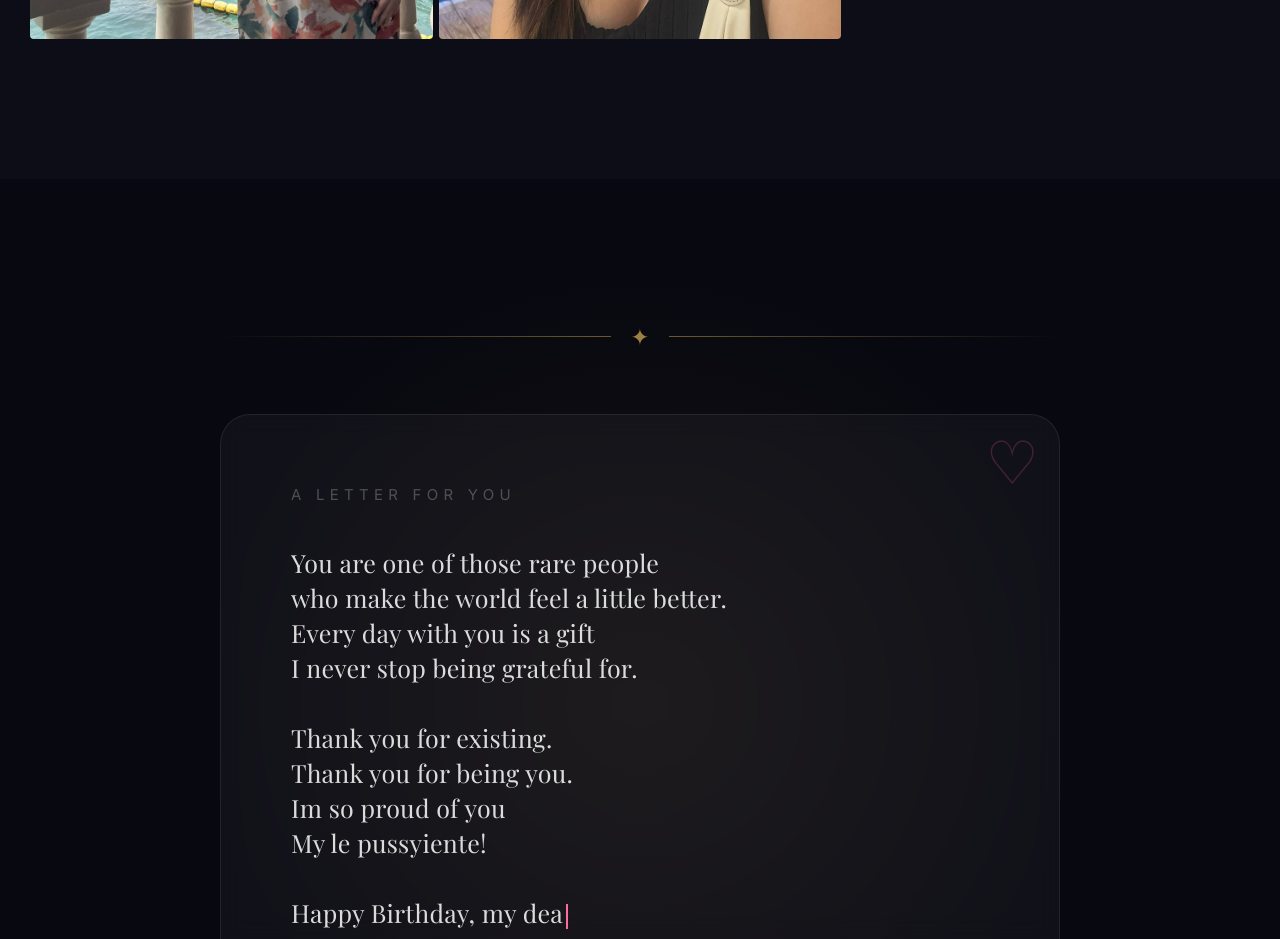
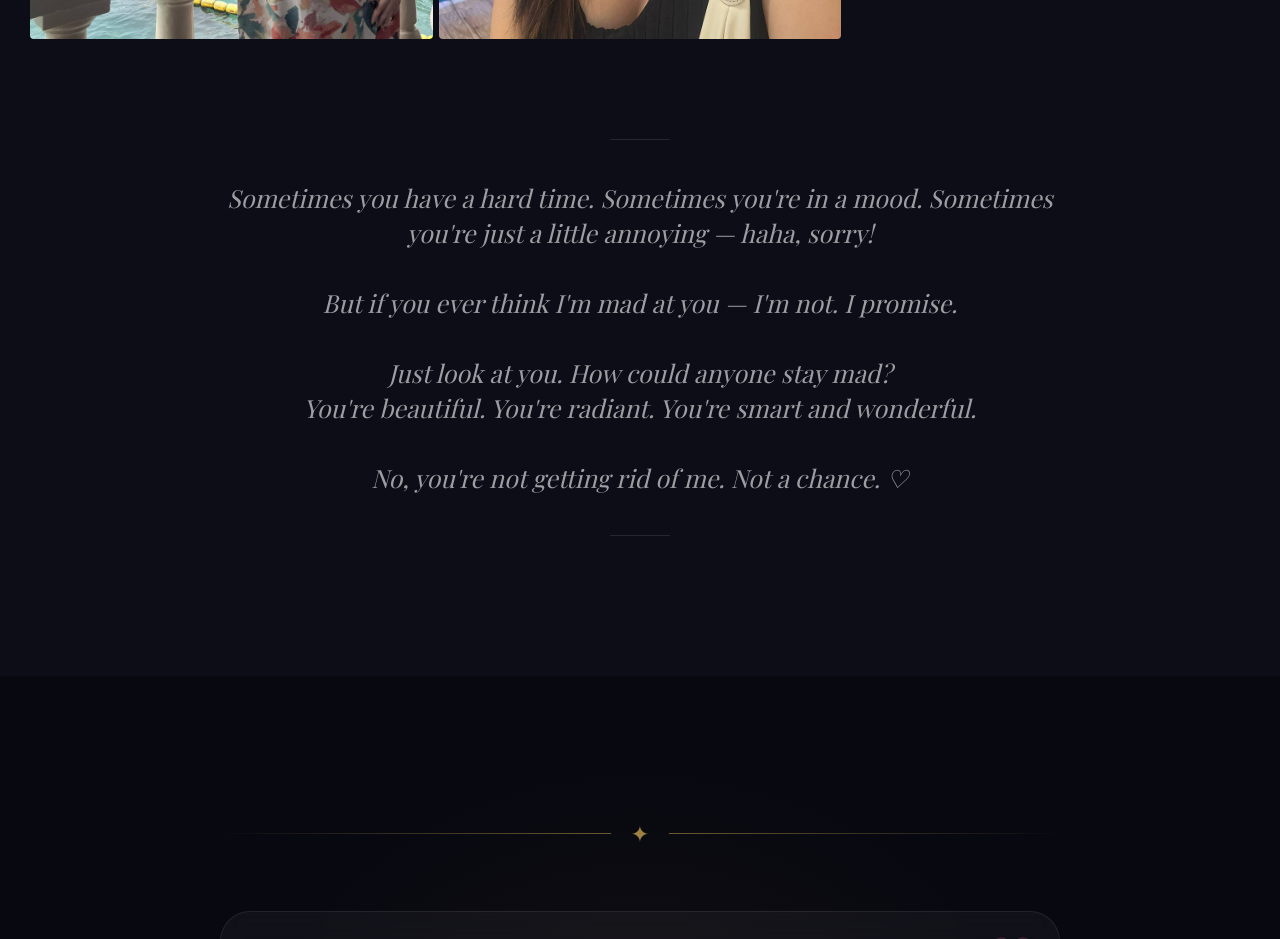
Before and after one commit to jdays2/myPussienteBd, a React (Vite) app: page / in a window 1280 px wide. Shown: the part 4540-5479 px from the top of the page. Built offline with nearby package versions, Linux system fonts and the light colour scheme; a web font is replaced by a local one.

Commit message:
Add note block below solo photo grid

```diff
--- a/src/components/Reasons.tsx
+++ b/src/components/Reasons.tsx
@@ -69,6 +69,30 @@ function Photo({ src, index }: { src: string; index: number }) {
   )
 }
 
+function NoteBlock({ text }: { text: string }) {
+  const ref = useRef(null)
+  const inView = useInView(ref, { once: true, margin: '-60px' })
+
+  return (
+    <motion.div
+      ref={ref}
+      initial={{ opacity: 0, y: 28 }}
+      animate={inView ? { opacity: 1, y: 0 } : {}}
+      transition={{ duration: 1, delay: 0.2, ease: [0.16, 1, 0.3, 1] }}
+      className="mt-20 max-w-2xl mx-auto text-center"
+    >
+      <div className="w-12 h-px bg-white/10 mx-auto mb-8" />
+      <p
+        className="font-playfair italic text-white/60 text-lg md:text-xl leading-relaxed"
+        style={{ whiteSpace: 'pre-line' }}
+      >
+        {text}
+      </p>
+      <div className="w-12 h-px bg-white/10 mx-auto mt-8" />
+    </motion.div>
+  )
+}
+
 export default function Reasons() {
   const { t } = useLang()
   const r = t.reasons
@@ -101,6 +125,9 @@ export default function Reasons() {
             <Photo key={i} src={src} index={i} />
           ))}
         </div>
+
+        {/* Note below photos */}
+        <NoteBlock text={r.note} />
       </div>
     </section>
   )
--- a/src/i18n.ts
+++ b/src/i18n.ts
@@ -17,6 +17,7 @@ export const t = {
     label: 'my ghurl',
     title: 'She is everything',
     sub: 'Every photo a reminder of how lucky I am',
+    note: 'Sometimes you have a hard time. Sometimes you\'re in a mood. Sometimes you\'re just a little annoying — haha, sorry!\n\nBut if you ever think I\'m mad at you — I\'m not. I promise.\n\nJust look at you. How could anyone stay mad?\nYou\'re beautiful. You\'re radiant. You\'re smart and wonderful.\n\nNo, you\'re not getting rid of me. Not a chance. ♡',
   },
   letter: {
     label: 'a letter for you',
```
